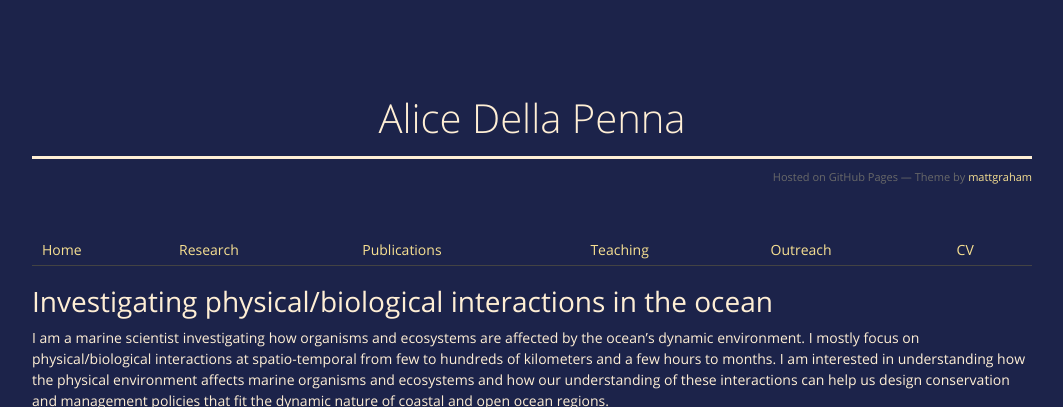
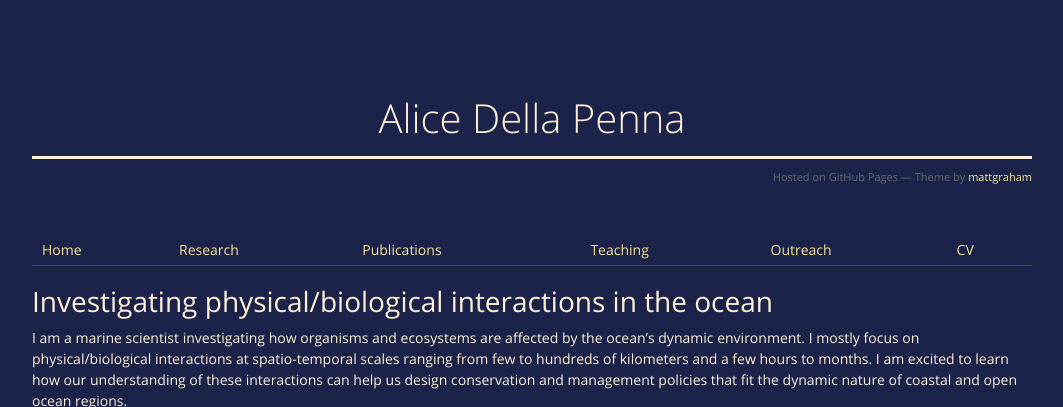
Before and after one commit to AliceDellaPenna/alicedellapenna.github.io, a Jekyll site: the page built from index.markdown, in a window 1280 px wide, cut to the strip 0-407 px from the top of the page. Shown: the whole strip, without its empty margins (108-1171 px from the left). Built offline with Jekyll 4.4.1, drawn with Linux system fonts in a browser that asks for light colours; the repository's description, which GitHub fills in, is left out.

Commit message:
Update index.markdown

```diff
--- a/index.markdown
+++ b/index.markdown
@@ -8,7 +8,7 @@ layout: default
 
 
 
-I am a marine scientist investigating how organisms and ecosystems are affected by the ocean's dynamic environment. I mostly focus on physical/biological interactions at spatio-temporal from few to hundreds of kilometers and a few hours to months. I am interested in understanding how the physical environment affects marine organisms and ecosystems and how our understanding of these interactions can help us design conservation and management policies that fit the dynamic nature of coastal and open ocean regions.
+I am a marine scientist investigating how organisms and ecosystems are affected by the ocean's dynamic environment. I mostly focus on physical/biological interactions at spatio-temporal scales ranging from few to hundreds of kilometers and a few hours to months. I am excited to learn how our understanding of these interactions can help us design conservation and management policies that fit the dynamic nature of coastal and open ocean regions.
 
 <img src="images/at-sea.jpg" alt="iew from the backdeck of the R/V Atlantis (NAAMES 3 - 2017)." width="1270"/>
 _View from the backdeck of the R/V Atlantis (NAAMES 3 - 2017)._
```
